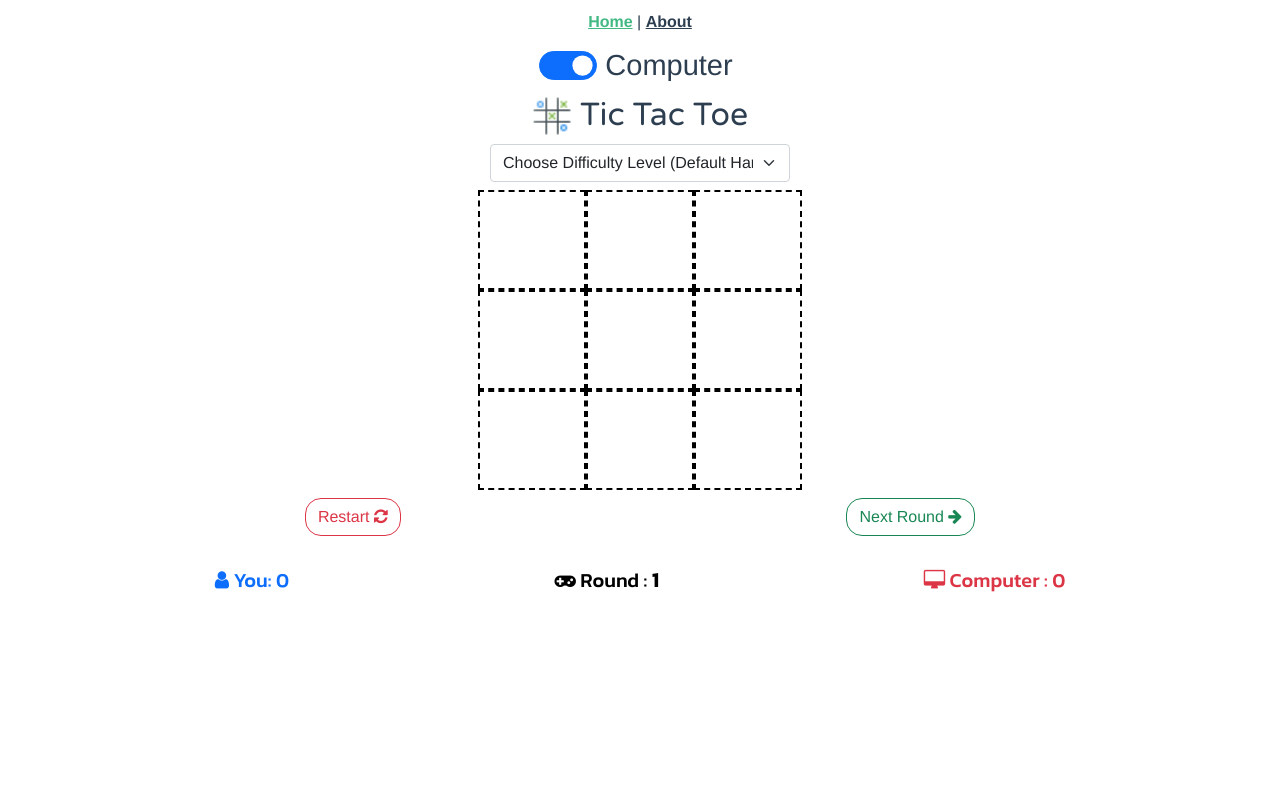
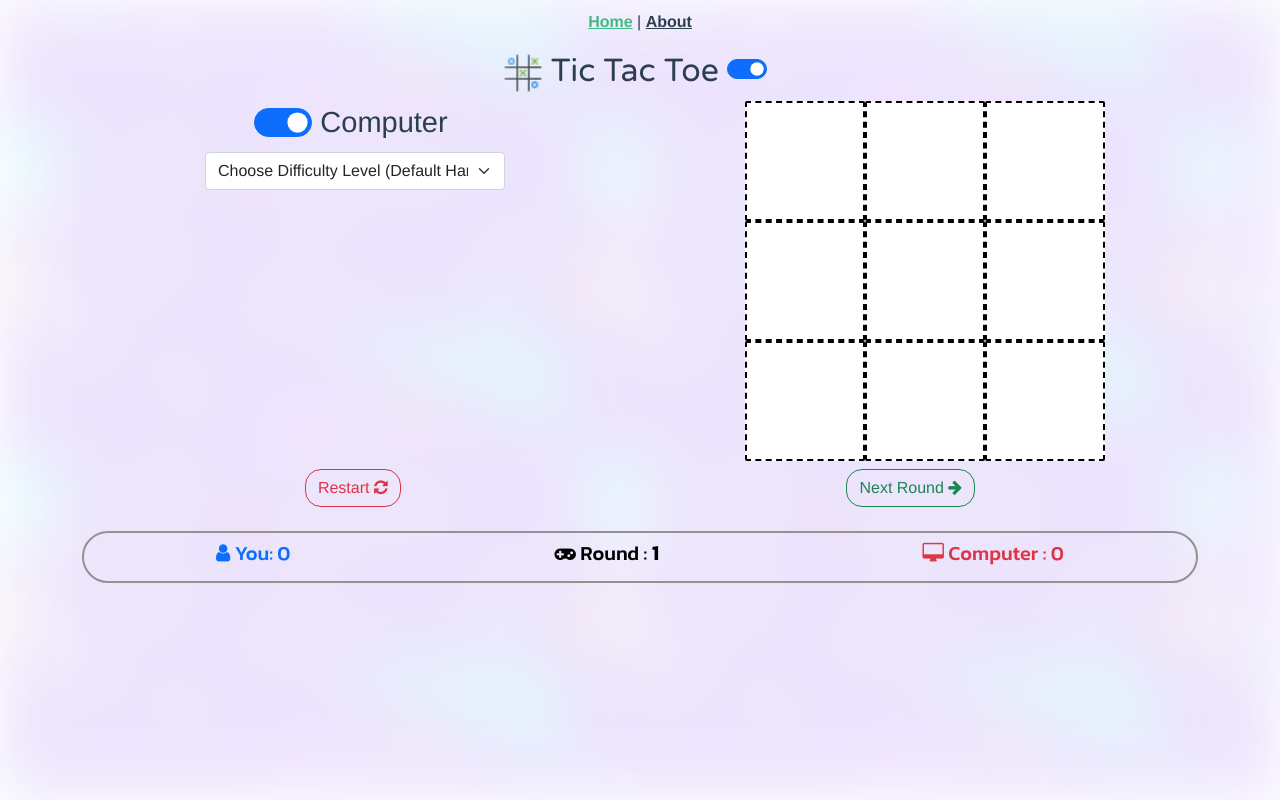
Before and after one commit to RF-Fahad-Islam/vue-tic-tac-toe, a Vue app: page / in a window 1280 px wide. Built offline with nearby package versions, Linux system fonts and the light colour scheme; a small style sheet from the web is missing.

Commit message:
bg image and ui changes

```diff
--- a/src/App.vue
+++ b/src/App.vue
@@ -1,9 +1,11 @@
 <template>
+  <div class="bg">
   <div id="nav">
     <router-link to="/">Home</router-link> |
     <router-link to="/about">About</router-link>
   </div>
   <router-view />
+  </div>
 </template>
 
 <style>
@@ -18,6 +20,25 @@
 #nav {
   padding: 10px;
 }
+.bg {
+  width: 100%;
+  height: 100vh;
+  display: block;
+  position: relative;
+}
+
+.bg::after {
+  content: "";
+  background: url('assets/bg.jpg');
+  opacity: 0.1;
+  filter:blur(30px);
+  top: 0;
+  left: 0;
+  bottom: 0;
+  right: 0;
+  position: absolute;
+  z-index: -1;
+}
 
 #nav a {
   font-weight: bold;
--- a/src/components/Board.vue
+++ b/src/components/Board.vue
@@ -1,5 +1,25 @@
 <template>
-  <div class="container">
+<div class="container">
+  <header>
+      <h1 class="my-2">
+        <img src="../assets/logo.png" lazy alt="Logo" width="40" /> Tic Tac Toe
+    <div class="form-check form-switch d-inline-block" style="font-size: 20px;" v-show="!gameStart">
+      <input
+        class="form-check-input"
+        type="checkbox"
+        role="switch"
+        v-model="isRow"
+      />
+    </div>
+
+      </h1>
+  </header>
+
+  <div :class="[isRow?'row':'text-center']">
+
+  <!-- !Controls and Message Section -->
+  <section :class="[isRow?'col-md-6 col-sm-12':'']">
+      <!-- Computer Switch -->
     <div class="form-check form-switch switch" v-show="!gameStart">
       <input
         class="form-check-input"
@@ -10,37 +30,28 @@
         :disabled="gameStart"
       />
       <label class="form-check-label mx-2" for="flexSwitchCheckDefault"
-        >Computer</label
-      >
+        >Computer</label>
     </div>
 
-    <!-- <transition-group
+
+    <transition-group
     name="custom-classes-transition"
     enter-active-class="animated bounceIn"
     leave-active-class="animated bounceOut"
-  > -->
+  >
+    <h1 class="text-muted" v-if="gameStart">Round : {{round}}</h1>
 
-    <div
-      v-if="gameStart&&isComputer"
-      style="
+
+      <h4 v-if="gameStart&&isComputer" style="
         border: 2px solid skyblue;
-        border-radius: 20px;
-        padding: 10px 15px !important;
-      "
-      class="alert d-inline-block"
-    >
-      <h4  class="font-weight-bold text-black">
+      " class="alert font-weight-bold text-black d-inline-block">
         <span>
           <i class="fa fa-desktop text-primary"></i> Computer in
           <i class="fa fa-dashboard text-black mx-1"></i>
              <strong class="text-decoration-underline">   {{ level }} </strong> mode
         </span>
       </h4>
-    </div>
-
-    <h1 class="my-2" v-if="!winner">
-      <img src="../assets/logo.png" lazy alt="Logo" width="40" /> Tic Tac Toe
-    </h1>
+    </transition-group>
 
     <div
       v-if="!gameStart && isComputer"
@@ -64,10 +75,12 @@
 
     <h4
       class="p-2 alert-warning d-inline-block rounded-2"
-      v-if="!isComputer && !winner"
+      v-if="!isComputer"
     >
       Player Move : "{{ player }}"
     </h4>
+ <!-- </transition-group> -->
+
     <h1 v-if="winner == 'draw'" :style="!isComputer?{fontSize: '50px'}:{}" class="alert alert-warning">Its A Draw!</h1>
     <h1
       class="text-center mx-2 alert alert-success"
@@ -84,8 +97,13 @@
         Wins!
       </span>
     </h1>
-    <!-- <h1 v-if="!winner"></h1> -->
 
+    </section>
+
+    <!-- !Game Board Section -->
+  <section :class="[isRow?'col-md-6 col-sm-12':'']">
+
+  <!-- !Main Game Board -->
     <div class="board d-block margin-auto">
       <div class="line"></div>
       <div v-for="(row, x) in squares" :key="x" class="row">
@@ -99,8 +117,17 @@
         </div>
       </div>
     </div>
-    <div>
-      <div class="d-flex justify-content-around">
+    </section>
+ <!-- <transition-group
+    name="custom-classes-transition"
+    enter-active-class="animated bounceIn"
+    leave-active-class="animated bounceOut"
+  > -->
+  </div>
+    <!-- </transition-group> -->
+
+
+      <section class="d-flex justify-content-around">
         <div
           style="border-radius: 16px"
           class="btn btn-block btn-outline-danger my-2 ml-2"
@@ -116,9 +143,9 @@
         >
           Next Round <i class="fa fa-arrow-right"></i>
         </div>
-      </div>
-    </div>
-    <div class="mt-3 gameStatus">
+      </section>
+    <!-- !Game Status - Points, Round -->
+    <footer class="mt-3 gameStatus" >
       <div class="d-flex justify-content-around">
         <h5 class="p-2 rounded-pill text-primary font-weight-bolder">
           <span v-if="isComputer"><i class="fa fa-user"></i> You</span>
@@ -137,8 +164,8 @@
           <span class="font-weight-bold">{{ playerOPoints }}</span>
         </h5>
       </div>
-    </div>
-    <!-- </transition-group> -->
+    </footer>
+
   </div>
 </template>
 
@@ -175,6 +202,15 @@ export default {
       playerXPoints: 0,
       playerOPoints: 0,
       round: 1,
+      isRow: true,
+      playFont: computed(()=> {
+        if (utils.isRow) return "75px"
+        else return "75px"
+      }),
+      squareSize: computed(()=> {
+        if(utils.isRow) return "120px"
+        else return "100px"
+      }),
     });
 
     const winConditions = [
@@ -343,7 +379,7 @@ export default {
 <style>
 @import url("https://fonts.googleapis.com/css2?family=Kanit:wght@500&family=Varela+Round&display=swap");
 .board {
-  max-width: 300px;
+  max-width: fit-content;
   display: block;
   margin: auto;
 }
@@ -357,17 +393,20 @@ h1 {
 
 .alert {
   padding: 8px !important;
+  border-radius: 30px!important;
 }
 
 .square {
   color: black;
-  width: 100px;
-  height: 100px;
+  width: v-bind(squareSize);
+  height: v-bind(squareSize);
   border: 2px dashed black;
+  border-radius: 2px;
   display: inline-block;
   margin: 0px;
   padding: 0px;
-  font-size: 68px;
+  font-size: v-bind(playFont);
+  text-align: center;
   cursor: pointer;
   background: v-bind(color);
   font-family: "Varela Round", sans-serif;
@@ -397,4 +436,20 @@ h3 {
 .gameStatus {
   font-size: 30px !important;
 }
+footer {
+  border: 2px solid rgb(150, 144, 144);
+  border-radius: 30px;
+}
+
+@media screen and (max-width: 766px) {
+  #toggle{
+    display: none;
+  }
+}
+@media screen and (max-width: 370px) {
+  .square {
+    width: 70px!important;
+    height: 70px!important;
+  }
+}
 </style>
```
Also changed, not shown: src/assets/bg.jpg (added), src/assets/cover.jpg (added).
